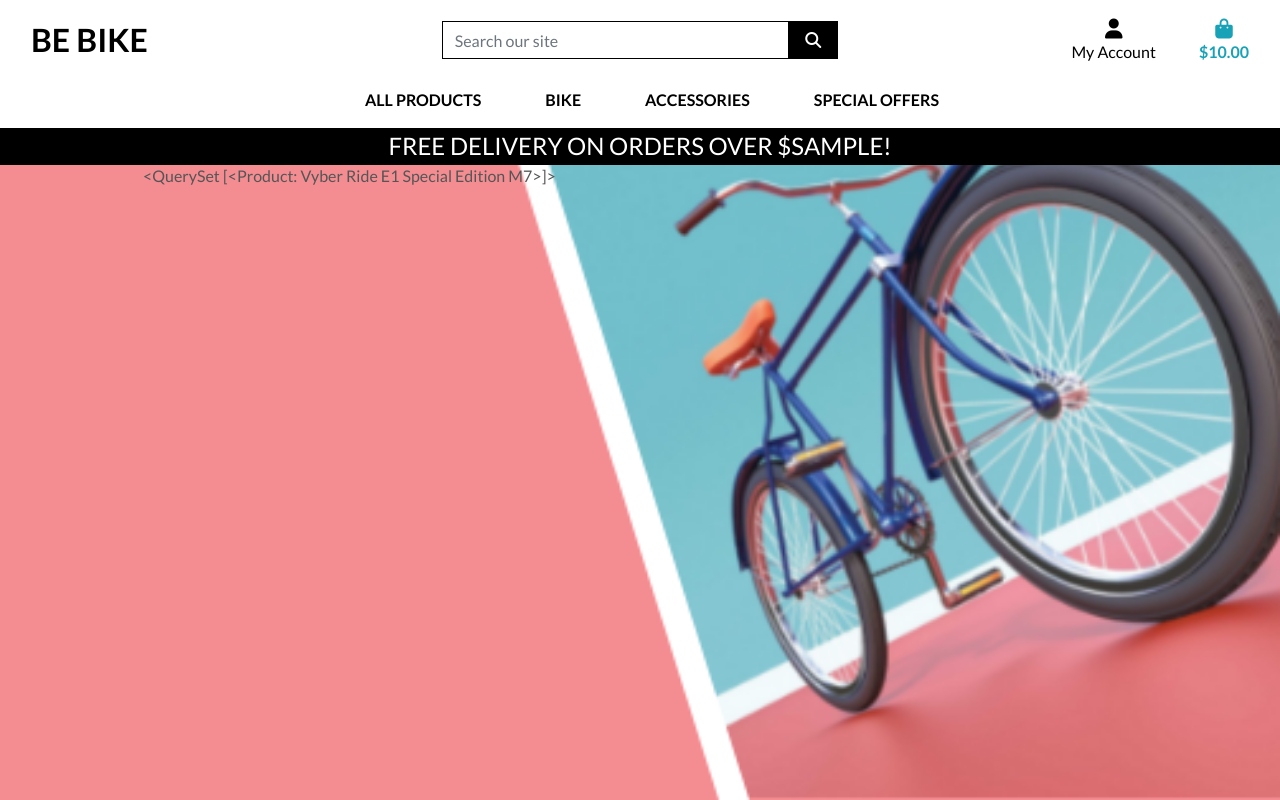
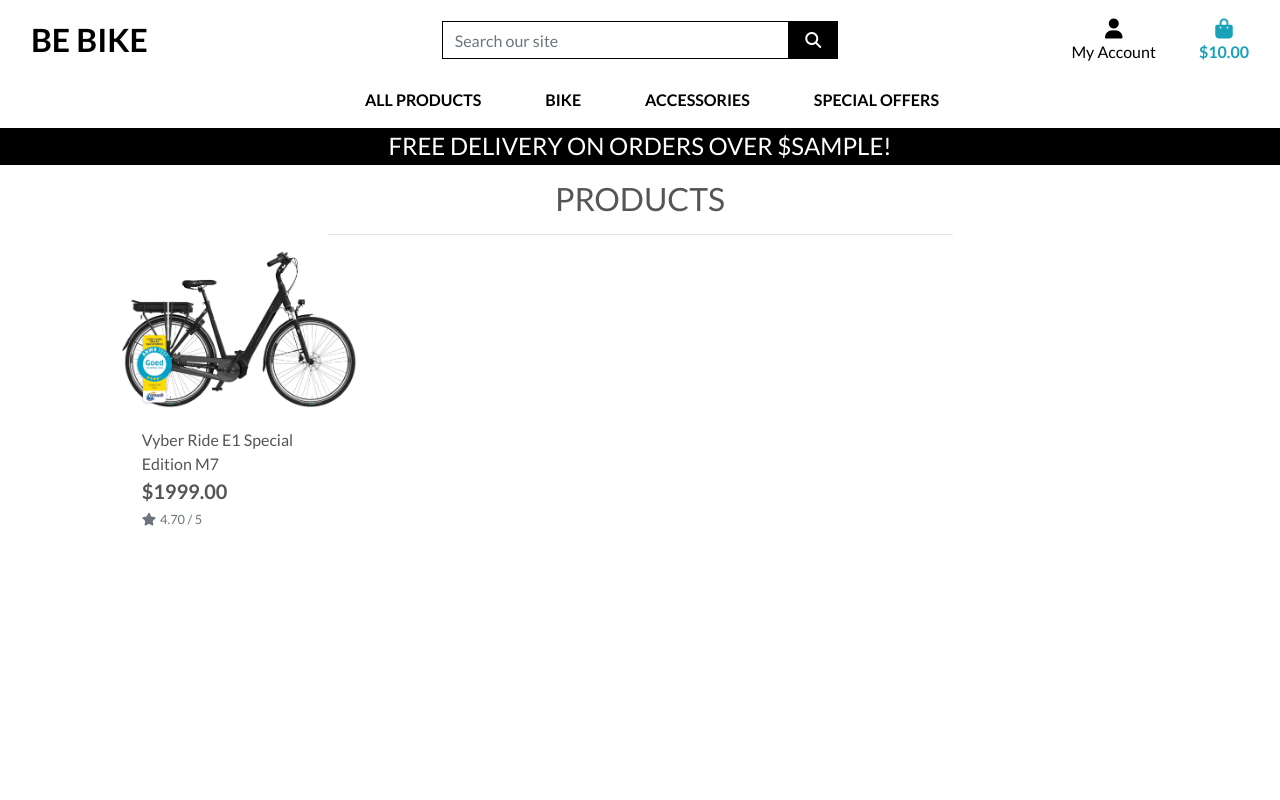
Before and after one commit to kamil-kw/BeBike, a Django app: template products/templates/products/products.html in a window 1280 px wide. Run offline with Django 3.2, Linux system fonts and the light colour scheme; data comes from the database, SQL or seed files in the repository; tables that the repository leaves empty hold one stand-in row (values such as "Sample post"); the template is opened without the code that fills it: values that come from a table or form of the project are taken from there, most other values are stand-ins (such as "Sample title", 1, 10 or a date in 2020); some libraries are stand-ins or nearby versions.

Commit message:
Added product details functionality

```diff
--- a/home/templates/home/index.html
+++ b/home/templates/home/index.html
@@ -18,7 +18,7 @@
                 </h1>
                 <div class="my-5">
                     <h4>
-                        <a href="" class="shop-now-button btn btn-lg rounded-0 text-uppercase py-3">Shop Now</a>
+                        <a href="{% url 'products' %}" class="shop-now-button btn btn-lg rounded-0 text-uppercase py-3">Shop Now</a>
                     </h4>
                 </div>
             </div>
--- a/products/templates/products/products.html
+++ b/products/templates/products/products.html
@@ -10,10 +10,69 @@
 {% endblock %}
 
 {% block content %}
-    <div class="container">
+    <div class="overlay"></div>
+    <div class="container-fluid">
         <div class="row">
-            <div class="col">
-                {{ products }}
+            <div class="col text-center mt-3">
+                <h2 class="logo-font">Products</h2>
+                <hr class="w-50 mb-1">
+            </div>
+        </div>
+        <div class="row">
+            <div class="product-container col-10 offset-1">
+                <div class="row mt-1 mb-2"></div>
+                <div class="row">
+                    {% for product in products %}
+                        <div class="col-sm-6 col-md-6 col-lg-4 col-xl-3">
+                            <div class="card h-100 border-0">
+                                {% if product.image %}
+                                <a href="{% url 'product_detail' product.id %}">
+                                    <img class="card-img-top img-fluid" src="{{ product.image.url }}" alt="{{ product.name }}">
+                                </a>
+                                {% else %}
+                                <a href="{% url 'product_detail' product.id %}">
+                                    <img class="card-img-top img-fluid" src="{{ MEDIA_URL }}noimage.png" alt="{{ product.name }}">
+                                </a>
+                                {% endif %}
+                                <div class="card-body pb-0">
+                                    <p class="mb-0">{{ product.name }}</p>
+                                </div>
+                                <div class="card-footer bg-white pt-0 border-0 text-left">
+                                    <div class="row">
+                                        <div class="col">
+                                            <p class="lead mb-0 text-left font-weight-bold">${{ product.price }}</p>
+                                            {% if product.rating %}
+                                                <small class="text-muted"><i class="fas fa-star mr-1"></i>{{ product.rating }} / 5</small>
+                                            {% else %}
+                                                <small class="text-muted">No Rating</small>
+                                            {% endif %}
+                                        </div>
+                                    </div>
+                                </div>
+                            </div>
+                        </div>
+                        {% if forloop.counter|divisibleby:1 %}
+                            <div class="col-12 d-sm-none mb-5">
+                                <hr>
+                            </div>
+                        {% endif %}
+                        {% if forloop.counter|divisibleby:2 %}
+                            <div class="col-12 d-none d-sm-block d-md-block d-lg-none mb-5">
+                                <hr>
+                            </div>
+                        {% endif %}
+                        {% if forloop.counter|divisibleby:3 %}
+                            <div class="col-12 d-none d-lg-block d-xl-none mb-5">
+                                <hr>
+                            </div>
+                        {% endif %}
+                        {% if forloop.counter|divisibleby:4 %}
+                            <div class="col-12 d-none d-xl-block mb-5">
+                                <hr>
+                            </div>
+                        {% endif %}
+                    {% endfor %}
+                </div>
             </div>
         </div>
     </div>
--- a/products/urls.py
+++ b/products/urls.py
@@ -2,5 +2,6 @@ from django.urls import path
 from . import views
 
 urlpatterns = [
-    path('', views.all_products, name='products')
+    path('', views.all_products, name='products'),
+    path('<product_id>', views.product_detail, name='product_detail'),
 ]
--- a/static/css/base.css
+++ b/static/css/base.css
@@ -60,6 +60,17 @@ body {
     background: #000 !important;
 }
 
+.overlay {
+	height: 100%;
+	width: 100%;
+	top: 0;
+	left: 0;
+	position: fixed;
+	background: white;
+	z-index: -1;
+}
+
+
 /* -------------------------------- Media Queries */
 
 /* Slightly larger container on xl screens */
@@ -83,3 +94,14 @@ body {
         padding-top: 164px;
     }
 }
+
+/* pad the top a bit when navbar is collapsed on mobile */
+@media (max-width: 991px) {
+    .header-container {
+        padding-top: 116px;
+    }
+
+    body {
+        height: calc(100vh - 116px);
+    }
+}
--- a/templates/includes/main-nav.html
+++ b/templates/includes/main-nav.html
@@ -8,7 +8,7 @@
                 <a href="" class="dropdown-item">By Price</a>
                 <a href="" class="dropdown-item ">By Rating</a>
                 <a href="" class="dropdown-item ">By Category</a>
-                <a href="" class="dropdown-item">All Products</a>
+                <a href="{% url 'products' %}" class="dropdown-item">All Products</a>
             </div>
         </li>
 
```
Also changed, not shown: products/templates/products/product_detail.html (added, +43 -0 lines), products/views.py (+13 -1 lines).
